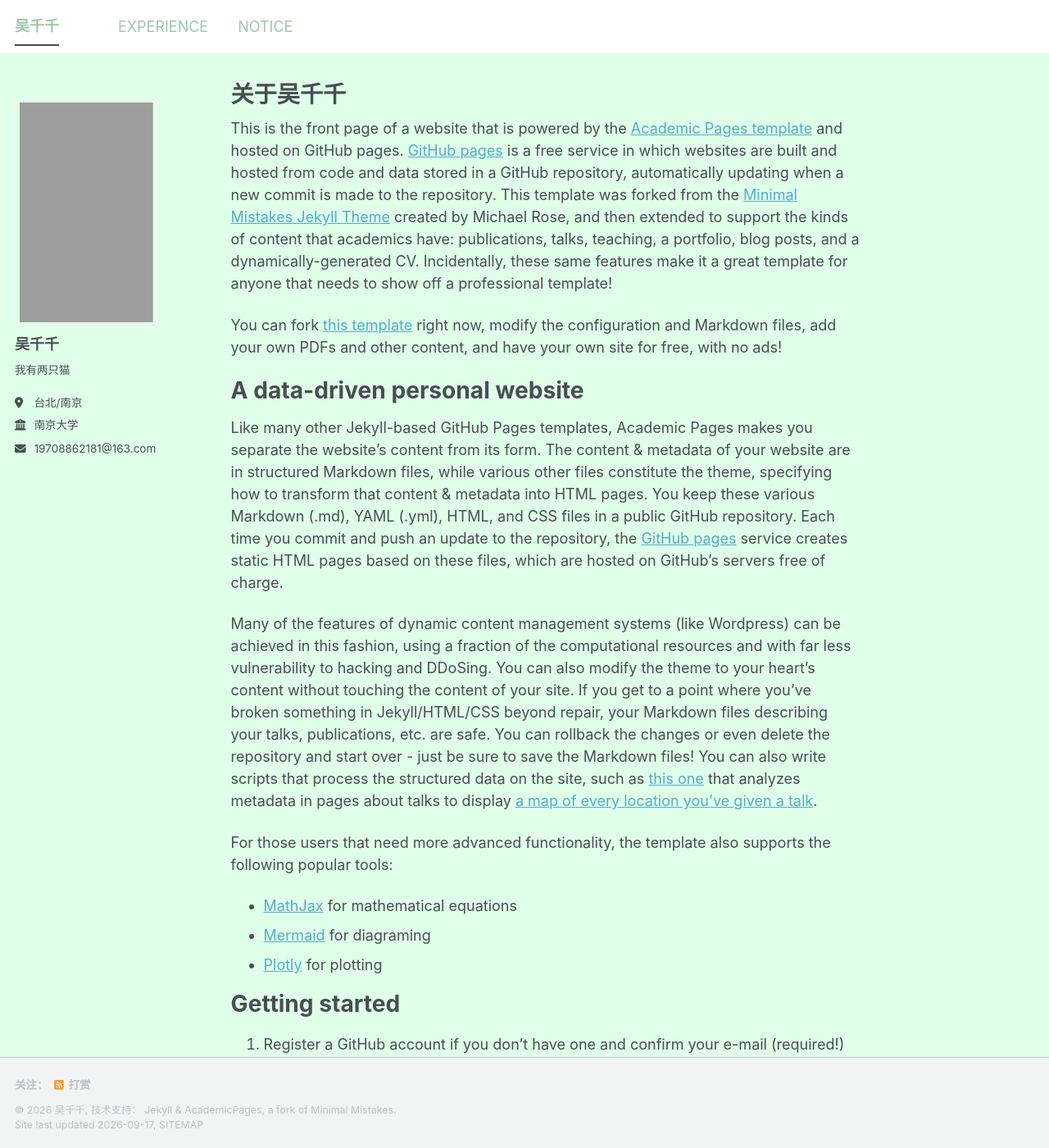
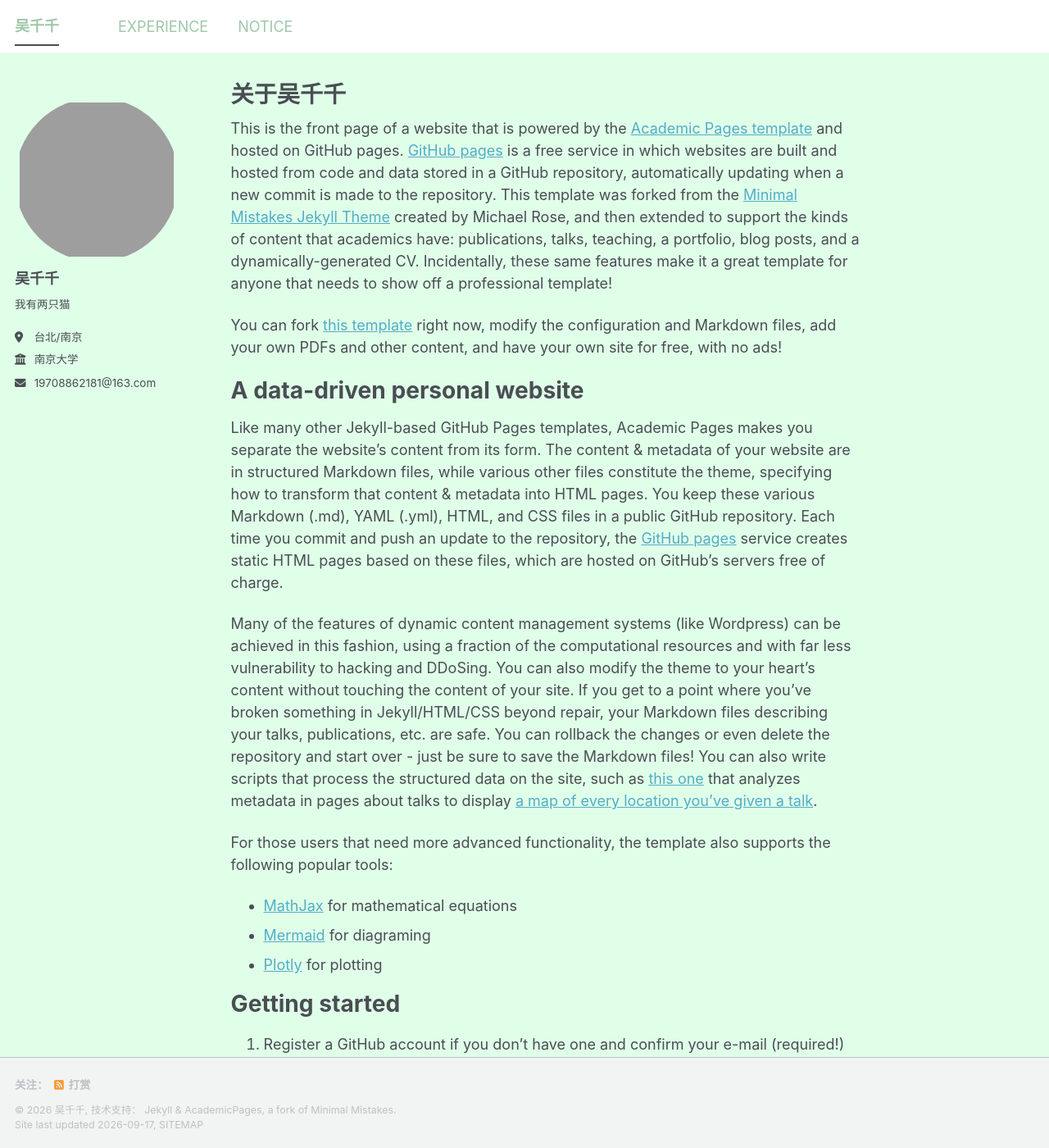
Before and after one commit to wuciancian0301/wuciancian0301.github.io, a Jekyll site: the page built from _pages/about.md, in a window 1280 px wide and 1400 px high. Shown: the whole window at 82% size. Built offline with Jekyll 4.4.1, drawn with Linux system fonts in a browser that asks for light colours; a style sheet for code colours, icons or effects is not loaded.

Commit message:
調整頭像

```diff
--- a/assets/css/main.scss
+++ b/assets/css/main.scss
@@ -50,3 +50,18 @@ body {
 #theme-toggle {
   display: none;
 }
+
+div.author__avatar {
+  width: 200px !important;
+  height: 200px !important;
+  overflow: hidden !important;
+  border-radius: 50% !important;
+}
+
+div.author__avatar img {
+  width: 100% !important;
+  height: 100% !important;
+  max-width: none !important;
+  object-fit: cover !important;
+  object-position: center 25%;
+}
```
